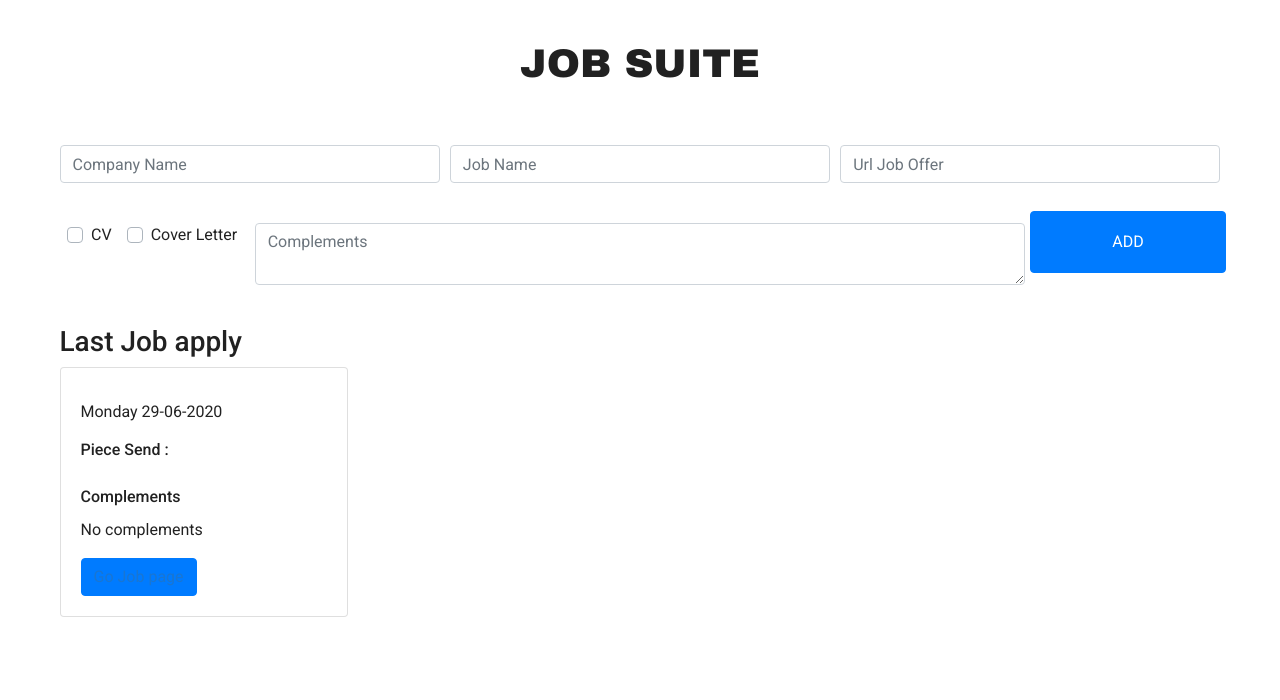
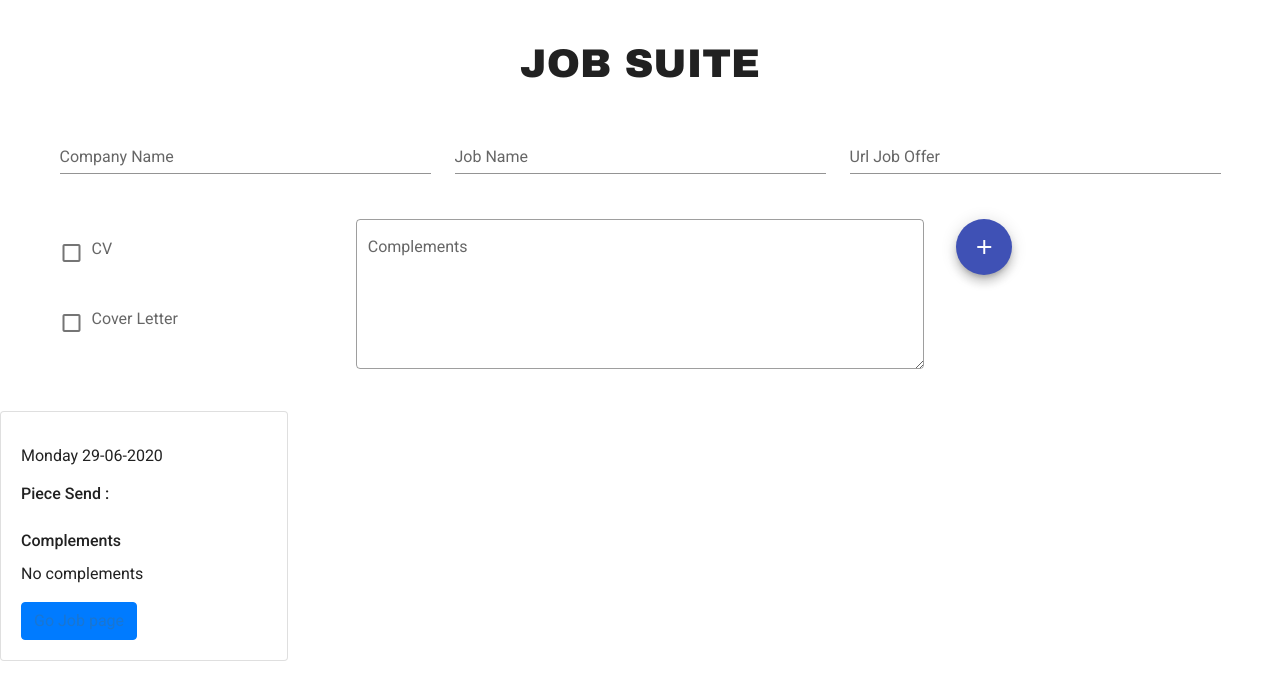
Before and after one commit to fafa-a/JobSuite, a Vue app: page / in a window 1280 px wide. Shown: the top 700 px of the page. Built offline with nearby package versions, Linux system fonts and the light colour scheme.

Commit message:
form v1.1 with vuetify

```diff
--- a/src/App.vue
+++ b/src/App.vue
@@ -1,9 +1,9 @@
 <template>
   <v-app>
-    <v-content>
+    <v-main>
       <headerH1 msg="Job suite" />
       <jobForm />
-    </v-content>
+    </v-main>
   </v-app>
 </template>
 
--- a/src/components/JobForm.vue
+++ b/src/components/JobForm.vue
@@ -1,72 +1,64 @@
 <template>
-  <div class="container">
-    <form class="form-row">
-      <div class="form-group col-lg-4 col-md-6 col-sm-12">
-        <input
-          type="text"
-          id="company"
-          v-model="formData.company"
-          placeholder="Company Name"
-          class="form-control"
-        />
-      </div>
-      <div class="form-group col-lg-4 col-md-6 col-sm-12">
-        <input
-          type="text"
-          id="job"
-          v-model="formData.job"
-          placeholder="Job Name"
-          class="form-control"
-        />
-      </div>
-      <div class="form-group col-lg-4 col-md-6 col-sm-12">
-        <input
-          type="text"
-          id="URLJobOffer"
-          v-model="formData.URLJobOffer"
-          placeholder="Url Job Offer"
-          class="form-control"
-        />
-      </div>
-      <div
-        class="form-group d-flex justify-content-around col-lg-2 col-md-6 col-sm-12 "
-      >
-        <div class="custom-control custom-checkbox">
-          <input
-            type="checkbox"
-            id="CV"
+  <v-form>
+    <v-container>
+      <v-row>
+        <v-col cols="12" md="4">
+          <v-text-field
+            v-model="formData.company"
+            :rules="nameRules"
+            label="Company Name"
+            required
+          ></v-text-field>
+        </v-col>
+
+        <v-col cols="12" md="4">
+          <v-text-field
+            v-model="formData.job"
+            :rules="nameRules"
+            label="Job Name"
+            required
+          ></v-text-field>
+        </v-col>
+
+        <v-col cols="12" md="4">
+          <v-text-field
+            v-model="formData.URLJobOffer"
+            :rules="URLRules"
+            label="Url Job Offer"
+            required
+          ></v-text-field>
+        </v-col>
+      </v-row>
+      <v-row>
+        <v-col cols="12" md="3">
+          <v-checkbox
             v-model="formData.pieceSend"
+            label="CV"
             value="CV"
-            class="custom-control-input"
-          />
-          <label class="custom-control-label" for="CV">CV</label>
-        </div>
-        <div class="custom-control custom-checkbox">
-          <input
-            type="checkbox"
-            id="CL"
+          ></v-checkbox>
+          <v-checkbox
             v-model="formData.pieceSend"
+            label="Cover Letter"
             value="CL"
-            class="custom-control-input"
-          />
-          <label class="custom-control-label" for="CL">Cover Letter</label>
-        </div>
-      </div>
-      <div class="form-group  col-lg-8 col-md-10 col-sm-12">
-        <textarea
-          id="txt"
-          v-model="formData.txt"
-          placeholder="Complements"
-          class="form-control"
-        ></textarea>
-      </div>
-      <button class="btn btn-primary col-lg col-md col-sm-12">ADD</button>
-    </form>
-    <div class="mt-3">
-      <h3>Last Job apply</h3>
-    </div>
+          ></v-checkbox>
+        </v-col>
+        <v-col cols="12" md="6">
+          <v-textarea
+            outlined
+            id="txt"
+            v-model="formData.txt"
+            label="Complements"
+          ></v-textarea>
+        </v-col>
+        <v-col cols="12" md="2" class="d-flex">
+          <v-btn elevation="7" class="mx-2" fab dark color="indigo">
+            <v-icon dark>mdi-plus</v-icon>
+          </v-btn>
+        </v-col>
+      </v-row>
+    </v-container>
     <JobCard :data="formData" :date="now"></JobCard>
-  </div>
+  </v-form>
 </template>
 <script>
 import moment from "moment";
```
